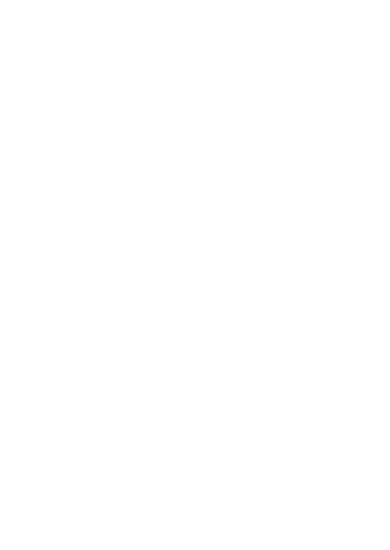
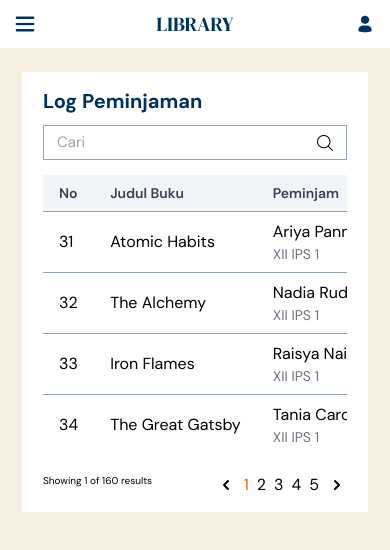
Before and after one commit to DevinTan4/library-management, a React (Vite) app: page /admin-log-peminjaman in a window 390 px wide. Before the commit this address had no page. Shown: the top 550 px of the page. Built offline with nearby package versions, Linux system fonts and the light colour scheme; the HTML template or start-up script is replaced by a standard one.

Commit message:
feat: create responsive admin log peminjaman page

```diff
--- a/src/App.jsx
+++ b/src/App.jsx
@@ -4,6 +4,7 @@
 import HomePage from "./pages/home";
 import AdminDashboardPage from "./pages/admin/dashboard";
 import AdminBukuPage from "./pages/admin/buku";
+import AdminLogPeminjamanPage from "./pages/admin/logPeminjaman";
 
 const App = () => {
   return (
@@ -13,6 +14,10 @@
         <Route path="/" element={<HomePage />} />
         <Route path="/admin-dashboard" element={<AdminDashboardPage />} />
         <Route path="/admin-buku" element={<AdminBukuPage />} />
+        <Route
+          path="/admin-log-peminjaman"
+          element={<AdminLogPeminjamanPage />}
+        />
       </Routes>
     </Fragment>
   );
--- /dev/null
+++ b/src/data/logBooks.js
@@ -0,0 +1,44 @@
+const logBooks = [
+  {
+    no: 31,
+    title: "Atomic Habits",
+    borrower: "Ariya Panna",
+    class: "XII IPS 1",
+    email: "ariya.panna@gmail.com",
+    dateBorrowed: "29 / 2 / 2024",
+    dateReturned: "29 / 2 / 2024",
+    status: "Dikembalikan",
+  },
+  {
+    no: 32,
+    title: "The Alchemy",
+    borrower: "Nadia Rudie",
+    class: "XII IPS 1",
+    email: "nadia.rudie@gmail.com",
+    dateBorrowed: "29 / 2 / 2024",
+    dateReturned: "29 / 2 / 2024",
+    status: "Dikembalikan",
+  },
+  {
+    no: 33,
+    title: "Iron Flames",
+    borrower: "Raisya Nailah Putri",
+    class: "XII IPS 1",
+    email: "raisya.putri@gmail.com",
+    dateBorrowed: "29 / 2 / 2024",
+    dateReturned: "29 / 2 / 2024",
+    status: "Dikembalikan",
+  },
+  {
+    no: 34,
+    title: "The Great Gatsby",
+    borrower: "Tania Caroline",
+    class: "XII IPS 1",
+    email: "tania.caroline@gmail.com",
+    dateBorrowed: "29 / 2 / 2024",
+    dateReturned: "29 / 2 / 2024",
+    status: "Dikembalikan",
+  },
+];
+
+export default logBooks;
--- /dev/null
+++ b/src/pages/admin/logPeminjaman/index.jsx
@@ -0,0 +1,138 @@
+import { searchBlackIcon } from "../../../assets/icons";
+import Icon from "../../_components/_atoms/Icon";
+import Typography from "../../_components/_atoms/Typography";
+import AdminLayout from "../../_components/_templates/AdminLayout";
+import logBooks from "../../../data/logBooks";
+import { HiChevronLeft, HiChevronRight } from "react-icons/hi";
+
+const AdminLogPeminjamanPage = () => {
+  return (
+    <div className="w-full min-h-screen bg-cream">
+      {/* Sidebar and Navbar */}
+      <AdminLayout />
+
+      {/* Main */}
+      <main className="pt-[72px] pb-[41px] px-[22px] font-dmSans lg:pt-[129px] lg:pl-[168px] lg:pr-[50px] lg:pb-11 desktop:pl-[342px] desktop:pr-[53px] desktop:pb-16">
+        <div className="w-full h-full bg-white px-[21px] py-[15px] flex flex-col gap-[15px] lg:px-[46px] lg:py-[38px] lg:gap-10">
+          <div className="flex flex-col gap-[10px] lg:flex-row lg:justify-between">
+            <Typography variant="h4" className="text-blue lg:text-[40px]">
+              Log Peminjaman
+            </Typography>
+
+            {/* Search bar */}
+            <div className="w-full h-[35px] border border-slate-400 flex items-center px-[13px] py-2 justify-between gap-2 lg:max-w-[295px] desktop:max-w-[500px]">
+              <input
+                type="text"
+                placeholder="Cari"
+                className="text-[15px] w-full placeholder:text-[15px] focus:outline-none"
+              />
+              <Icon src={searchBlackIcon} className="size-4" />
+            </div>
+          </div>
+
+          {/* Table */}
+          <div className="overflow-x-auto">
+            <table className="min-w-full divide-y divide-slate-400">
+              <thead className="bg-slate-100">
+                <tr>
+                  <th
+                    scope="col"
+                    className="px-4 py-2 text-sm font-semibold text-left text-gray-700"
+                  >
+                    No
+                  </th>
+                  <th
+                    scope="col"
+                    className="px-4 py-2 text-sm font-semibold text-left text-gray-700"
+                  >
+                    Judul Buku
+                  </th>
+                  <th
+                    scope="col"
+                    className="px-4 py-2 text-sm font-semibold text-left text-gray-700"
+                  >
+                    Peminjam
+                  </th>
+                  <th
+                    scope="col"
+                    className="px-4 py-2 text-sm font-semibold text-left text-gray-700"
+                  >
+                    Email
+                  </th>
+                  <th
+                    scope="col"
+                    className="px-4 py-2 text-sm font-semibold text-left text-gray-700"
+                  >
+                    Tgl Pinjam
+                  </th>
+                  <th
+                    scope="col"
+                    className="px-4 py-2 text-sm font-semibold text-left text-gray-700"
+                  >
+                    Tgl Kembali
+                  </th>
+                  <th
+                    scope="col"
+                    className="px-4 py-2 text-sm font-semibold text-left text-gray-700"
+                  >
+                    Status
+                  </th>
+                </tr>
+              </thead>
+
+              <tbody className="bg-white divide-y divide-slate-400">
+                {logBooks.map((log) => (
+                  <tr key={log.no}>
+                    <td className="px-4 py-2 whitespace-nowrap">{log.no}</td>
+                    <td className="px-4 py-2 whitespace-nowrap">{log.title}</td>
+                    <td className="px-4 py-2 whitespace-nowrap">
+                      <div>{log.borrower}</div>
+                      <div className="text-sm text-gray-500">{log.class}</div>
+                    </td>
+                    <td className="px-4 py-2 whitespace-nowrap">
+                      <a
+                        href={`mailto:${log.email}`}
+                        className="text-blue-500 hover:underline"
+                      >
+                        {log.email}
+                      </a>
+                    </td>
+                    <td className="px-4 py-2 whitespace-nowrap">
+                      {log.dateBorrowed}
+                    </td>
+                    <td className="px-4 py-2 whitespace-nowrap">
+                      {log.dateReturned}
+                    </td>
+                    <td className="px-4 py-2 whitespace-nowrap">
+                      {log.status}
+                    </td>
+                  </tr>
+                ))}
+              </tbody>
+            </table>
+          </div>
+
+          {/* Page number */}
+          <div className="flex justify-between mt-[3px]">
+            <Typography className="text-[10px] lg:text-[15px]">
+              Showing 1 of 160 results
+            </Typography>
+            <div className="flex items-center gap-2 lg:gap-4">
+              <HiChevronLeft className="cursor-pointer size-5 lg:size-6" />
+              <button className="cursor-pointer text-orange lg:text-lg">
+                1
+              </button>
+              <button className="cursor-pointer lg:text-lg">2</button>
+              <button className="cursor-pointer lg:text-lg">3</button>
+              <button className="cursor-pointer lg:text-lg">4</button>
+              <button className="cursor-pointer lg:text-lg">5</button>
+              <HiChevronRight className="cursor-pointer size-5 lg:size-6" />
+            </div>
+          </div>
+        </div>
+      </main>
+    </div>
+  );
+};
+
+export default AdminLogPeminjamanPage;
```
